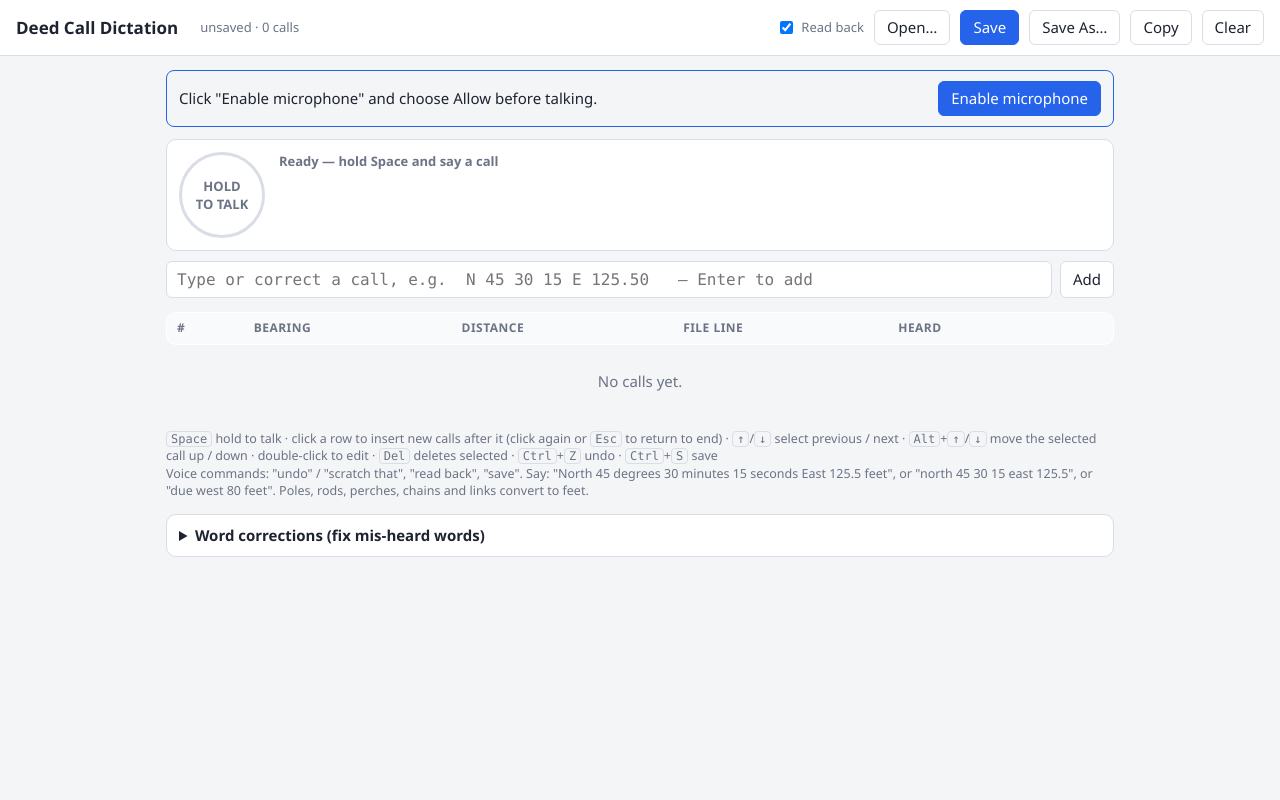
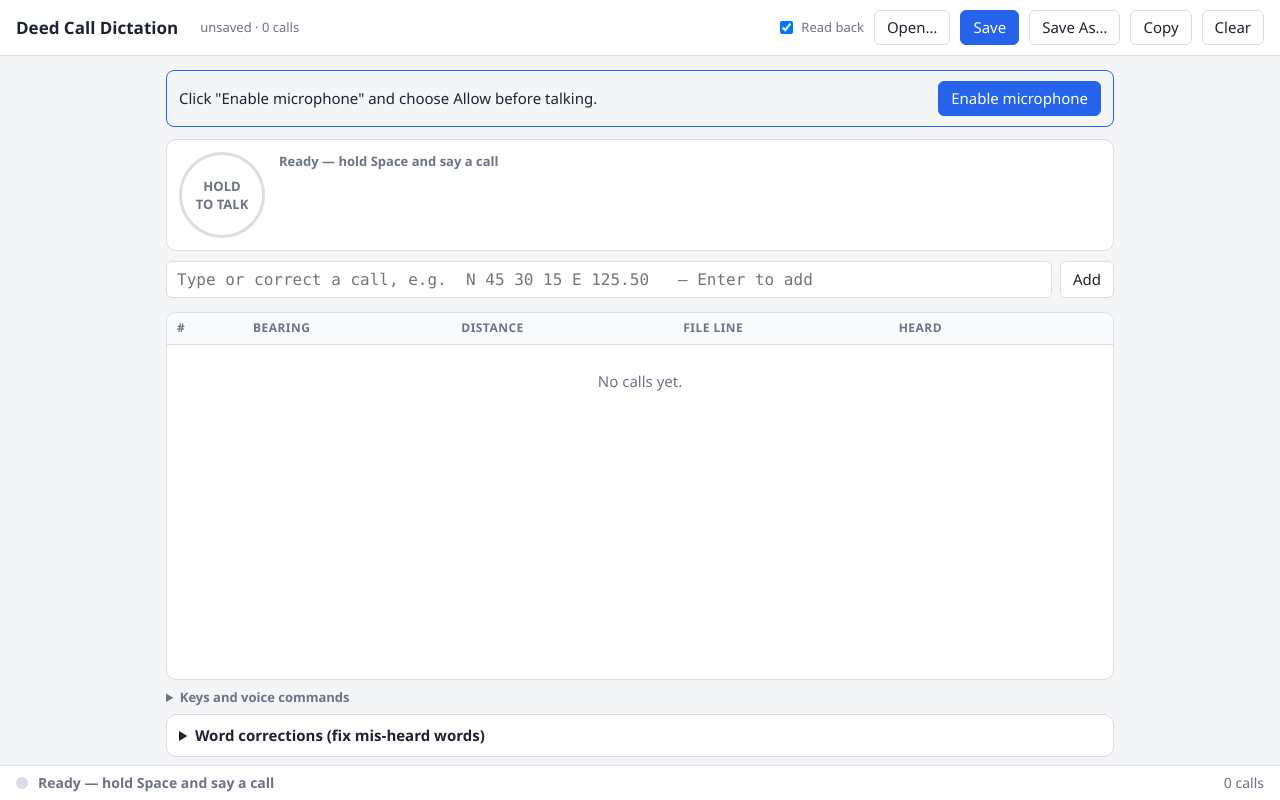
Before and after one commit to LemanKendrick/Deed_Verbal, a plain HTML site: page index.html in a window 1280 px wide. Drawn offline with Linux system fonts and the light colour scheme.

Commit message:
Add files via upload

```diff
--- a/index.html
+++ b/index.html
@@ -18,7 +18,10 @@
   }
 }
 *{box-sizing:border-box}
-body{margin:0;background:var(--bg);color:var(--text);font:15px/1.4 "Segoe UI",system-ui,sans-serif}
+html,body{height:100%}
+body{margin:0;background:var(--bg);color:var(--text);font:15px/1.4 "Segoe UI",system-ui,sans-serif;
+  display:flex;flex-direction:column;height:100vh;height:100dvh;overflow:hidden}
+header{flex:none}
 header{display:flex;align-items:center;gap:10px;flex-wrap:wrap;padding:10px 16px;background:var(--panel);border-bottom:1px solid var(--line)}
 header h1{font-size:17px;margin:0 12px 0 0}
 #fileName{color:var(--muted);font-size:13px;margin-right:auto}
@@ -27,7 +30,17 @@ button:hover{border-color:var(--accent)}
 button.primary{background:var(--accent);border-color:var(--accent);color:#fff}
 button.primary:hover{background:var(--accent-2)}
 label.chk{display:flex;align-items:center;gap:5px;font-size:13px;color:var(--muted);cursor:pointer}
-main{max-width:980px;margin:0 auto;padding:14px 16px 40px}
+main{flex:1;min-height:0;width:100%;max-width:980px;margin:0 auto;padding:14px 16px 8px;display:flex;flex-direction:column}
+main>*{flex:none}
+#listWrap{flex:1 1 auto;min-height:110px;overflow:auto;margin-top:14px;background:var(--panel);border:1px solid var(--line);border-radius:10px}
+#foot{flex:none;display:flex;align-items:center;gap:10px;padding:7px 16px;font-size:14px;font-weight:600;
+  background:var(--panel);border-top:1px solid var(--line);color:var(--muted)}
+#foot .dot{width:12px;height:12px;border-radius:50%;background:var(--line);flex:none}
+#foot #footCount{margin-left:auto;font-weight:400}
+#foot.listening{background:var(--live);color:#fff;border-top-color:var(--live)}
+#foot.listening .dot{background:#fff;animation:pulse 1s infinite}
+#foot.ok #footMsg{color:var(--ok)} #foot.bad #footMsg{color:var(--bad)}
+@keyframes pulse{50%{opacity:.25}}
 .live{display:flex;gap:14px;align-items:stretch;background:var(--panel);border:1px solid var(--line);border-radius:10px;padding:12px}
 #mic{width:86px;min-height:86px;border-radius:50%;border:3px solid var(--line);background:var(--panel);font-size:13px;font-weight:600;color:var(--muted);flex:none;user-select:none;touch-action:none}
 #mic.on{border-color:var(--live);color:var(--live);box-shadow:0 0 0 6px color-mix(in srgb,var(--live) 20%,transparent)}
@@ -39,9 +52,9 @@ main{max-width:980px;margin:0 auto;padding:14px 16px 40px}
 .manual{display:flex;gap:8px;margin-top:10px}
 #manual{flex:1;font:16px var(--mono);padding:8px 10px;border:1px solid var(--line);border-radius:6px;background:var(--panel);color:var(--text)}
 #manual:focus,.editbox:focus{outline:2px solid var(--accent);outline-offset:-1px}
-table{width:100%;border-collapse:collapse;margin-top:14px;background:var(--panel);border:1px solid var(--line);border-radius:10px;overflow:hidden}
+table{width:100%;border-collapse:collapse;background:var(--panel)}
 th,td{padding:7px 10px;text-align:left;border-bottom:1px solid var(--line)}
-th{font-size:12px;text-transform:uppercase;letter-spacing:.04em;color:var(--muted);background:color-mix(in srgb,var(--panel) 85%,var(--line))}
+th{position:sticky;top:0;z-index:1;font-size:12px;text-transform:uppercase;letter-spacing:.04em;color:var(--muted);background:color-mix(in srgb,var(--panel) 85%,var(--line))}
 td.n{width:42px;color:var(--muted);text-align:right}
 td.b,td.d{font:16px var(--mono);white-space:nowrap}
 td.f{font:13px var(--mono);color:var(--muted);white-space:nowrap}
@@ -54,11 +67,12 @@ tr.row.flash td{animation:flash 1.2s}
 @keyframes flash{from{background:color-mix(in srgb,var(--ok) 30%,transparent)}to{background:transparent}}
 .editbox{width:100%;font:15px var(--mono);padding:4px 6px;border:1px solid var(--accent);border-radius:4px;background:var(--panel);color:var(--text)}
 #empty{padding:26px;text-align:center;color:var(--muted)}
-.help{margin-top:12px;font-size:12.5px;color:var(--muted)}
+.help{margin-top:8px;font-size:12.5px;color:var(--muted)}
+.help summary{cursor:pointer;font-weight:600;font-size:13px}
 .help kbd{font:12px var(--mono);border:1px solid var(--line);border-radius:4px;padding:0 4px}
-#toast{position:fixed;left:50%;bottom:22px;transform:translateX(-50%);background:var(--text);color:var(--bg);padding:8px 14px;border-radius:6px;font-size:14px;opacity:0;transition:opacity .2s;pointer-events:none}
+#toast{position:fixed;left:50%;bottom:56px;transform:translateX(-50%);background:var(--text);color:var(--bg);padding:8px 14px;border-radius:6px;font-size:14px;opacity:0;transition:opacity .2s;pointer-events:none}
 #toast.show{opacity:.95}
-#aliasPanel{margin-top:14px;background:var(--panel);border:1px solid var(--line);border-radius:10px;padding:10px 12px}
+#aliasPanel{margin-top:8px;background:var(--panel);border:1px solid var(--line);border-radius:10px;padding:10px 12px}
 #aliasPanel summary{cursor:pointer;font-weight:600}
 #aliasPanel p{font-size:13px;color:var(--muted);margin:8px 0}
 #aliasText{width:100%;font:14px var(--mono);padding:8px;border:1px solid var(--line);border-radius:6px;background:var(--panel);color:var(--text)}
@@ -106,13 +120,16 @@ tr.row.flash td{animation:flash 1.2s}
     <button id="btnAdd">Add</button>
   </div>
 
-  <table id="tbl">
-    <thead><tr><th>#</th><th>Bearing</th><th>Distance</th><th>File line</th><th>Heard</th><th></th></tr></thead>
-    <tbody id="rows"></tbody>
-  </table>
-  <div id="empty">No calls yet.</div>
+  <div id="listWrap">
+    <table id="tbl">
+      <thead><tr><th>#</th><th>Bearing</th><th>Distance</th><th>File line</th><th>Heard</th><th></th></tr></thead>
+      <tbody id="rows"></tbody>
+    </table>
+    <div id="empty">No calls yet.</div>
+  </div>
 
-  <div class="help">
+  <details class="help" id="helpPanel">
+    <summary>Keys and voice commands</summary>
     <kbd>Space</kbd> hold to talk ·
     click a row to insert new calls after it (click again or <kbd>Esc</kbd> to return to end) ·
     <kbd>↑</kbd>/<kbd>↓</kbd> select previous / next ·
@@ -122,7 +139,7 @@ tr.row.flash td{animation:flash 1.2s}
     Voice commands: "undo" / "scratch that", "read back", "save".
     Say: "North 45 degrees 30 minutes 15 seconds East 125.5 feet", or "north 45 30 15 east 125.5",
     or "due west 80 feet". Poles, rods, perches, chains and links convert to feet.
-  </div>
+  </details>
 
   <details id="aliasPanel">
     <summary>Word corrections (fix mis-heard words)</summary>
@@ -132,6 +149,7 @@ tr.row.flash td{animation:flash 1.2s}
     <div class="aliasbtns"><button id="btnAliasSave" class="primary">Save corrections</button> <span id="aliasMsg"></span></div>
   </details>
 </main>
+<footer id="foot"><span class="dot"></span><span id="footMsg">Ready — hold Space and say a call</span><span id="footCount">0 calls</span></footer>
 <div id="toast"></div>
 <dialog id="ask">
   <p id="askMsg"></p>
@@ -388,7 +406,16 @@ function askConfirm(msg,yesLabel='OK'){
   });
 }
 function toast(msg){ const t=$('toast'); t.textContent=msg; t.classList.add('show'); clearTimeout(toast.t); toast.t=setTimeout(()=>t.classList.remove('show'),1800); }
-function setStatus(msg,cls=''){ const s=$('status'); s.textContent=msg; s.className=cls; }
+// keys/voice help: remember open or closed
+try{ $('helpPanel').open=localStorage.getItem('dv_helpOpen')==='1'; }catch(e){}
+$('helpPanel').addEventListener('toggle',()=>{ try{ localStorage.setItem('dv_helpOpen',$('helpPanel').open?'1':'0'); }catch(e){} });
+
+function setStatus(msg,cls=''){
+  const s=$('status'); s.textContent=msg; s.className=cls;
+  $('footMsg').textContent=cls==='listening'
+    ?(/hearing/i.test(msg)?'LISTENING — hearing speech':'LISTENING — speak the call, release Space when done'):msg;
+  $('foot').className=cls;
+}
 
 let actx=null;
 function beep(freq=220,ms=180){
@@ -445,6 +472,7 @@ function render(flashAt=-1,flashN=0){
     tb.appendChild(tr);
   });
   $('empty').style.display=calls.length?'none':'block';
+  $('footCount').textContent=calls.length+(calls.length===1?' call':' calls')+(sel>=0?` · adding after #${sel+1}`:'');
   $('fileName').textContent=(fileName||'unsaved')+` · ${calls.length} call${calls.length===1?'':'s'}`+(sel>=0?` · inserting after #${sel+1}`:'');
   if(flashAt>=0){ const r=tb.children[flashAt+flashN-1]; if(r) r.scrollIntoView({block:'nearest'}); }
 }
```
